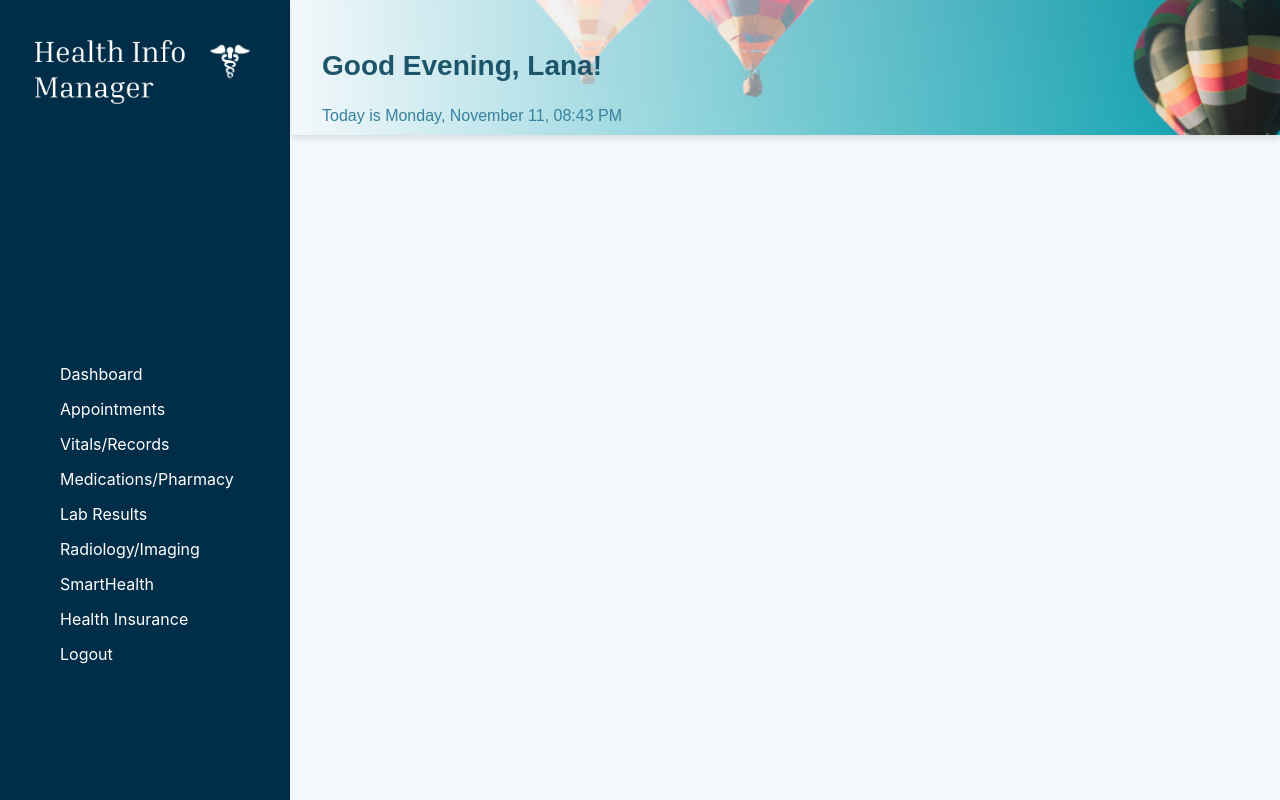
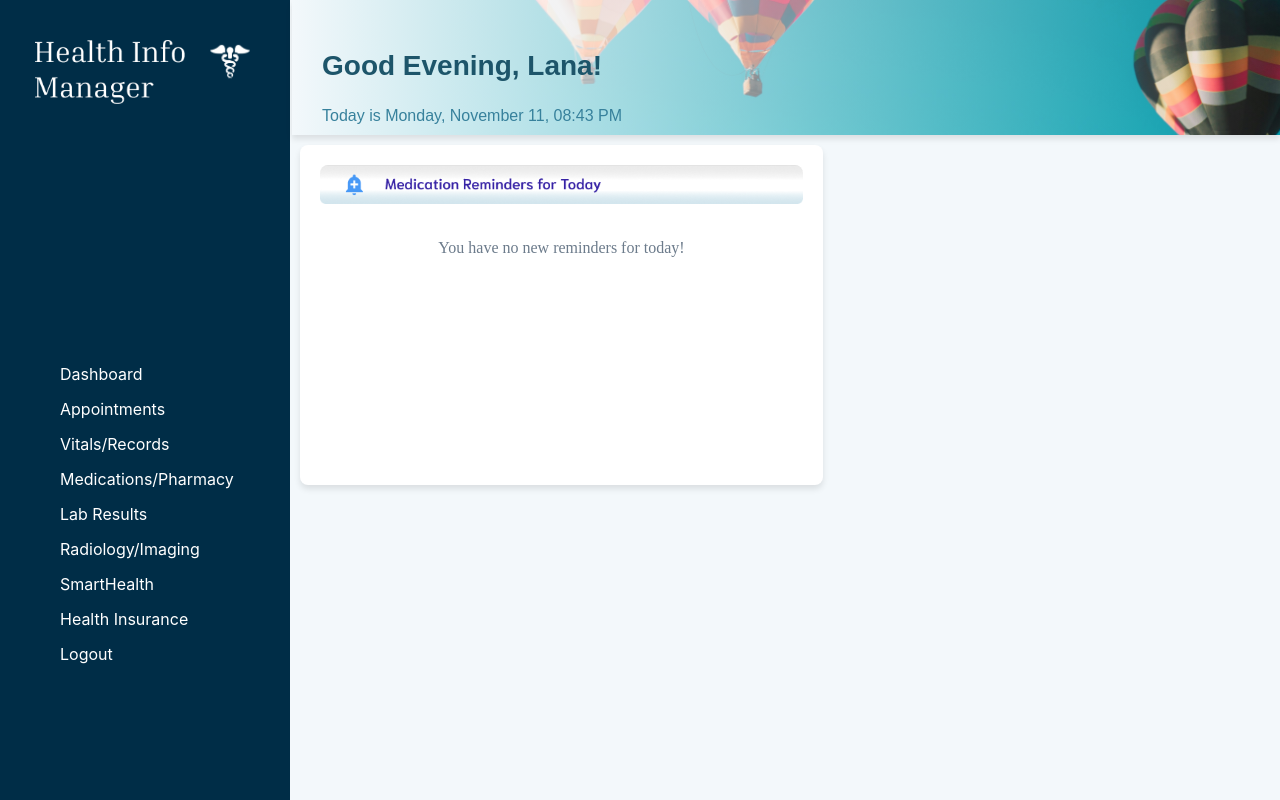
Before and after one commit to m-gamao/health-dashboard2, a React (Create React App) app: page / in a window 1280 px wide. Built offline with nearby package versions, Linux system fonts and the light colour scheme.

Commit message:
medication reminders section/header

```diff
--- a/src/components/MedicationReminders.css
+++ b/src/components/MedicationReminders.css
@@ -0,0 +1,27 @@
+.medication-reminders {
+    background-color: #ffffff; /* White background for the section */
+    box-shadow: 0px 4px 6px rgba(0, 0, 0, 0.1); /* Subtle shadow for elevation */
+    border-radius: 8px; /* Rounded corners */
+    margin-left: 30px; /* Align with the greeting bar */
+    margin-top: 10px; /* Space below the greeting bar */
+    padding: 20px; /* Inner spacing */
+    width: calc(50% - 22px); /* Take up the left half of the screen minus margins */
+    min-height: 300px; /* Ensures it doesn’t collapse */
+    display: flex; /* Flex container for content alignment */
+    flex-direction: column; /* Aligns header and content vertically */
+}
+
+.medication-header img {
+    width: 100%; /* Ensure the header image spans the section width */
+    height: auto; /* Maintain aspect ratio */
+    border-radius: 8px 8px 0 0; /* Round top corners */
+    margin-bottom: 15px; /* Add spacing below the header image */
+}
+
+.medication-content {
+    flex-grow: 1; /* Expands to fill available space */
+    text-align: center; /* Center align the text */
+    font-family: 'Arial, sans-serif';
+    color: #6c7b8b; /* Subtle gray text color */
+    font-size: 16px;
+}
--- a/src/components/MedicationReminders.js
+++ b/src/components/MedicationReminders.js
@@ -1,11 +1,13 @@
 import React from 'react';
 import './MedicationReminders.css';
+import medHeaderImage from '../assets/med_reminder_header.png';
 
 const MedicationReminders = () => {
   return (
     <div className="medication-reminders">
       <div className="medication-header">
-        <img src="/public/med reminder header.png" alt="Medication Reminders Header" />
+        {/* <img src="/public/med_reminder_header.png" alt="Medication Reminders Header" /> */}
+        <img src={medHeaderImage} alt="Medications Reminders Header" />
       </div>
       <div className="medication-content">
         <p>You have no new reminders for today!</p>
--- a/src/pages/Dashboard.js
+++ b/src/pages/Dashboard.js
@@ -1,11 +1,12 @@
 import React from 'react';
 import GreetingBar from '../components/GreetingBar';
+import MedicationReminders from '../components/MedicationReminders';
 
 const Dashboard = () => {
     return (
       <div className="dashboard">
         <GreetingBar />
-        {/* Other components will go here */}
+        <MedicationReminders />
       </div>
     );
   };
```
Also changed, not shown: src/assets/med_reminder_header.png (renamed from public/med reminder header.png).
